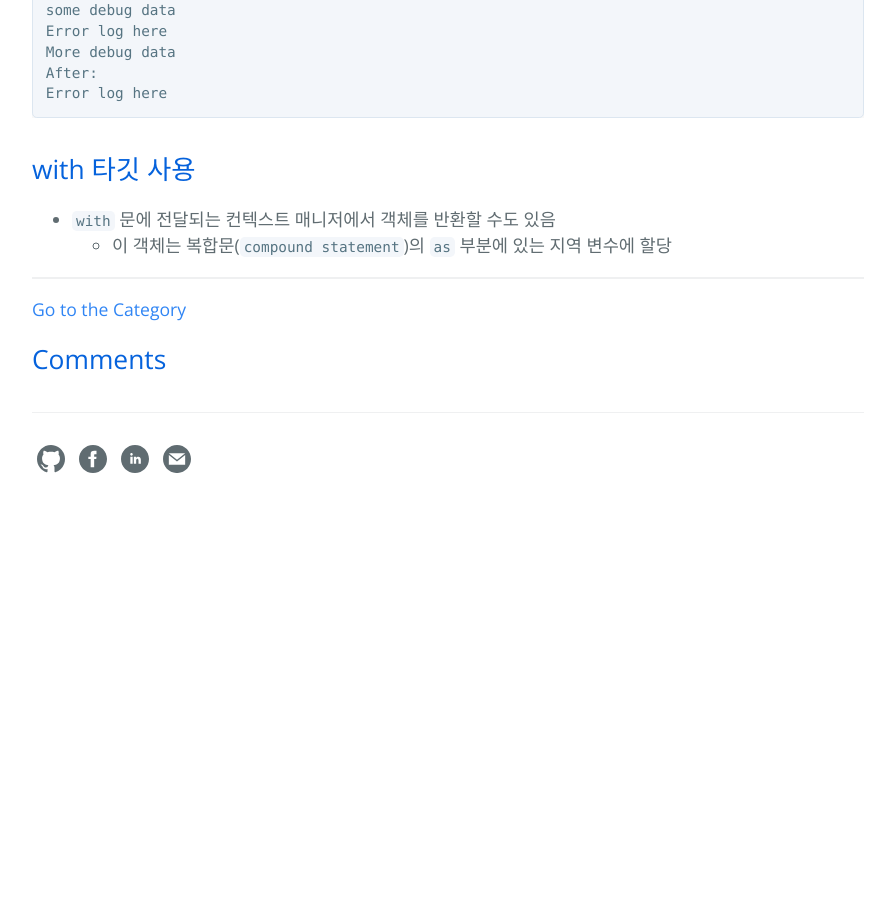
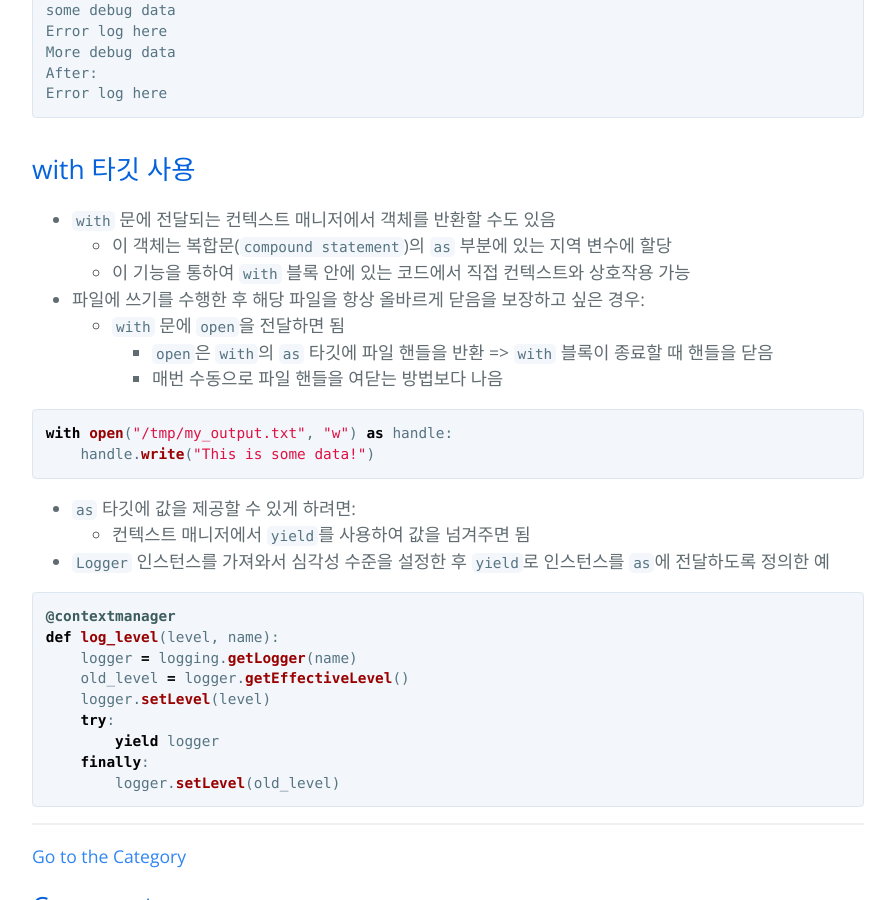
Before and after one commit to hcnoh/hcnoh.github.io, a Jekyll site: the page built from _posts/2018-10-24-effective-python-way43.md, in a window 1280 px wide and 900 px high, scrolled down 2282 px. Shown: the whole window, without its empty margins (192-1087 px from the left). Built offline with Jekyll 4.4.1, drawn with Linux system fonts in a browser that asks for light colours; comment, search, counter and statistics services are not loaded; before the commit the page ends 2809 px from its top, so only the background shows below that.

Commit message:
Update 2018-10-24-effective-python-way43.md

````diff
--- a/_posts/2018-10-24-effective-python-way43.md
+++ b/_posts/2018-10-24-effective-python-way43.md
@@ -101,3 +101,31 @@ Error log here
 ## with 타깃 사용
 - `with` 문에 전달되는 컨텍스트 매니저에서 객체를 반환할 수도 있음
   - 이 객체는 복합문(`compound statement`)의 `as` 부분에 있는 지역 변수에 할당
+  - 이 기능을 통하여 `with` 블록 안에 있는 코드에서 직접 컨텍스트와 상호작용 가능
+
+- 파일에 쓰기를 수행한 후 해당 파일을 항상 올바르게 닫음을 보장하고 싶은 경우:
+  - `with` 문에 `open`을 전달하면 됨
+    - `open`은 `with`의 `as` 타깃에 파일 핸들을 반환 => `with` 블록이 종료할 때 핸들을 닫음
+    - 매번 수동으로 파일 핸들을 여닫는 방법보다 나음
+
+```python
+with open("/tmp/my_output.txt", "w") as handle:
+    handle.write("This is some data!")
+```
+
+- `as` 타깃에 값을 제공할 수 있게 하려면:
+  - 컨텍스트 매니저에서 `yield`를 사용하여 값을 넘겨주면 됨
+
+- `Logger` 인스턴스를 가져와서 심각성 수준을 설정한 후 `yield`로 인스턴스를 `as`에 전달하도록 정의한 예
+
+```python
+@contextmanager
+def log_level(level, name):
+    logger = logging.getLogger(name)
+    old_level = logger.getEffectiveLevel()
+    logger.setLevel(level)
+    try:
+        yield logger
+    finally:
+        logger.setLevel(old_level)
+```
````
